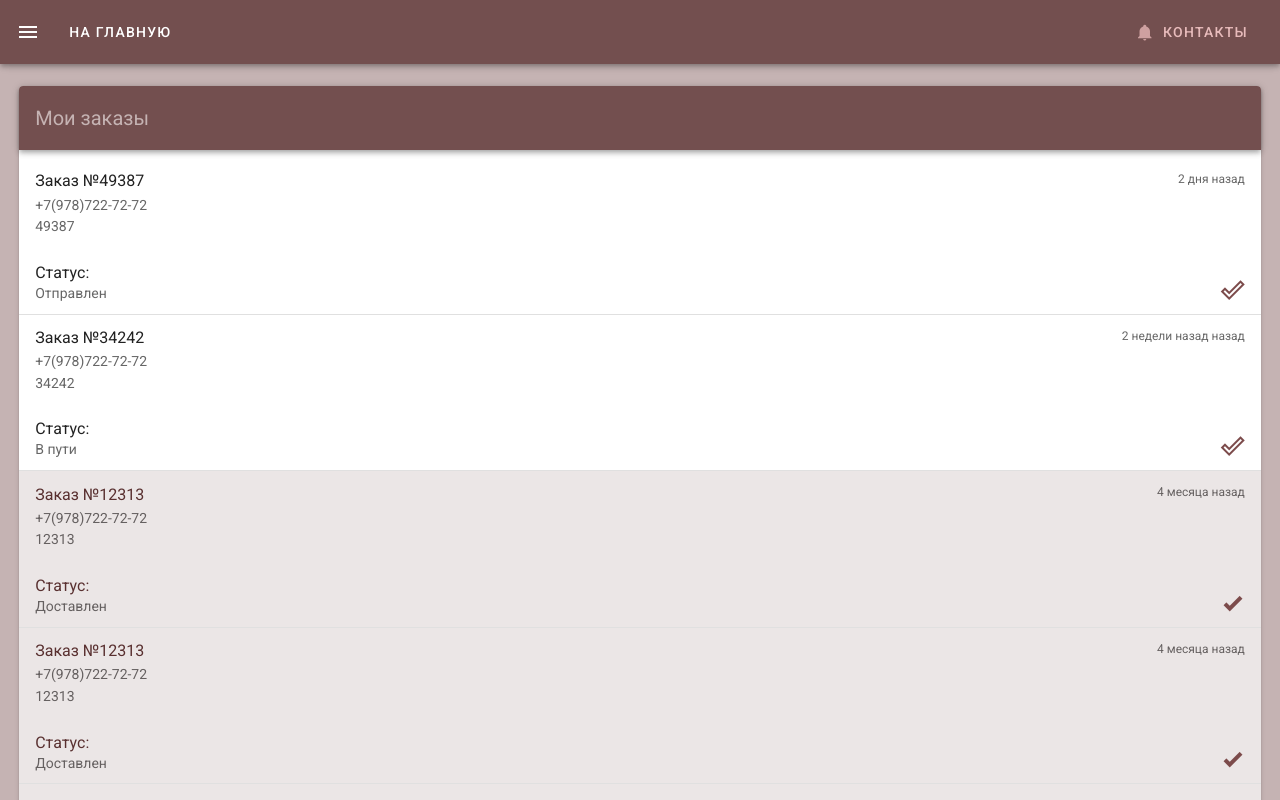
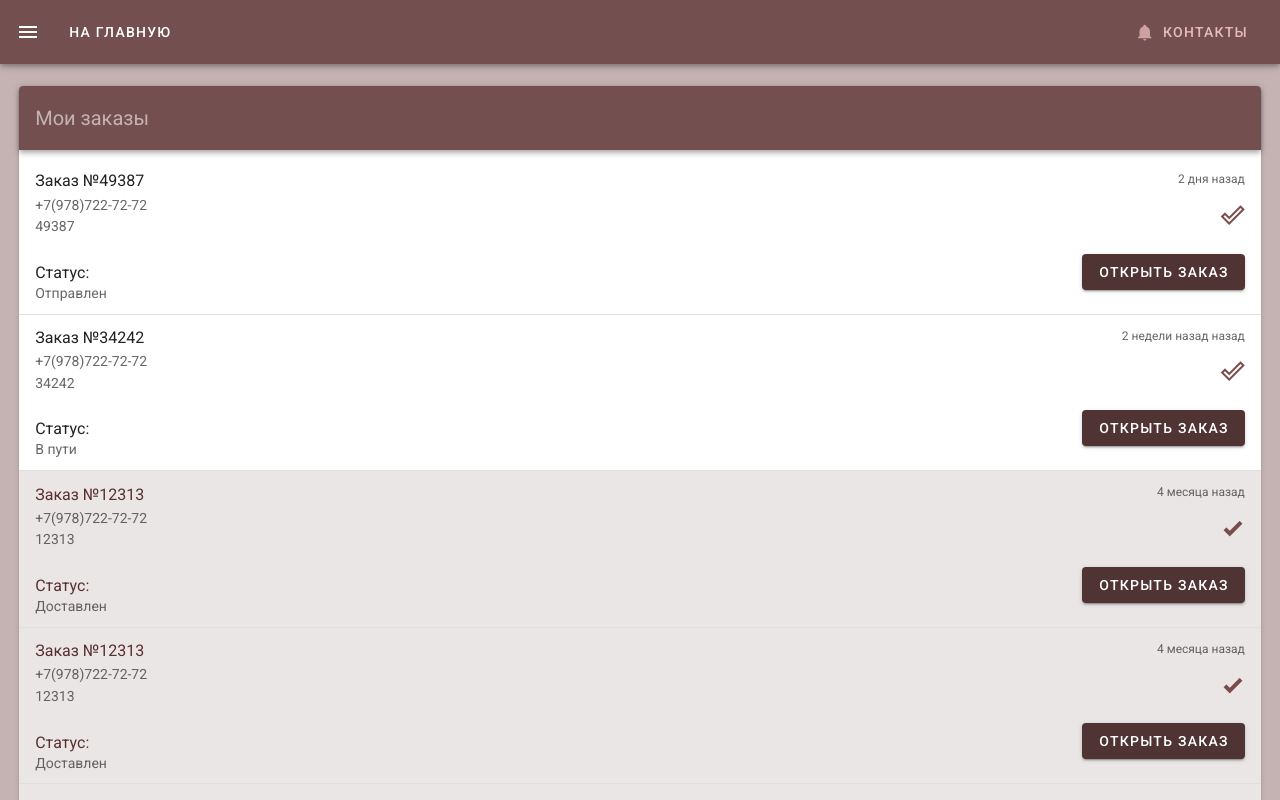
Before and after one commit to lalkakrem/vue_project, a Vue app: page /orders in a window 1280 px wide. Shown: the top 800 px of the page. Built offline with nearby package versions, Linux system fonts and the light colour scheme.

Commit message:
страничка заказов

```diff
--- a/src/App.vue
+++ b/src/App.vue
@@ -62,7 +62,7 @@ export default {
       menu: [
         //{title:"Личный кабинет", icon:"mdi-account", url:"/me"},
         {title:"Новости", icon:"mdi-newspaper", url:"/news"},
-        //{title:"Заказы", icon:"mdi-cart", url:"/orders"},
+        {title:"Заказы", icon:"mdi-cart", url:"/orders"},
         {title:"Магазины", icon:"mdi-store", url:"/shops"}
       ]
     }
--- a/src/components/HelloWorld.vue
+++ b/src/components/HelloWorld.vue
@@ -24,6 +24,8 @@
           >Discord Community</a>
         </p>
       </v-col>
+
+      adddd
 
       <v-col
         class="mb-5"
--- a/src/components/home.vue
+++ b/src/components/home.vue
@@ -27,7 +27,7 @@
                 v-for="ad in ads"
                 :key="ad.id"
         >
-          <!-- bootstrap size check -->
+          <!-- bootstrap size check НАДО ЗАГУГЛИТЬ -->
           <v-card>
             <v-img
                 :src="ad.src"
--- a/src/components/user/orders.vue
+++ b/src/components/user/orders.vue
@@ -29,22 +29,17 @@
                         </v-list-item-content>
 
                         <v-list-item-action>
+
                           <v-list-item-action-text v-text="item.date"></v-list-item-action-text>
-                          <v-icon
-                              v-if="!active"
-                              color="secondary"
-                          >
-                            mdi-check-outline
-                          </v-icon>
-
-                          <v-icon
-                              v-else
-                              color="secondary"
-                          >
-                            mdi-check-bold
-                          </v-icon>
+                          <v-icon v-if="!active" color="secondary">mdi-check-outline</v-icon>
+                          <v-icon v-else color="secondary">mdi-check-bold</v-icon>
+                          <v-list-item-action>
+                            <v-btn class="primary">Открыть заказ</v-btn>
+                          </v-list-item-action>
                         </v-list-item-action>
                       </template>
+
+
                     </v-list-item>
 
                     <v-divider
```
